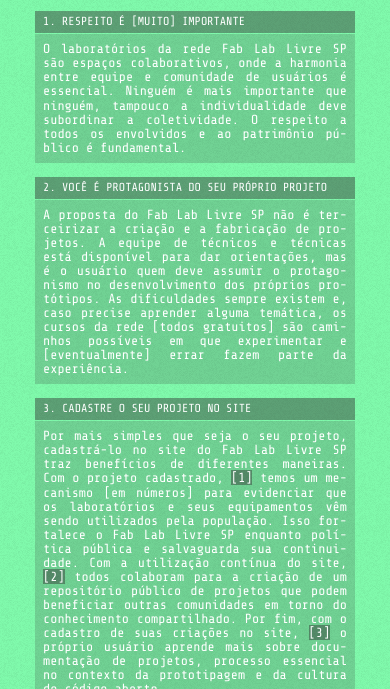
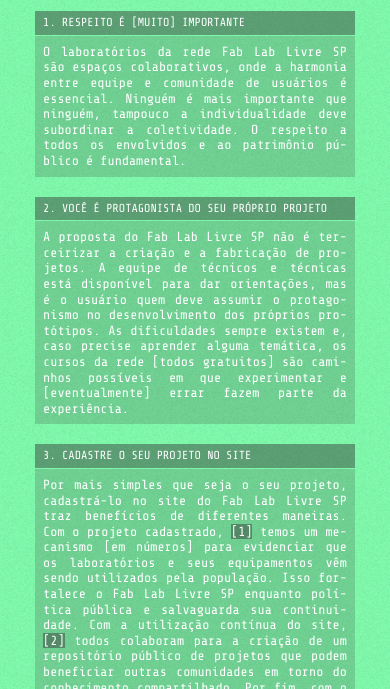
Before and after one commit to itsbrasil/fablablivresp-antes-de-agendar, a plain HTML site: page index.html in a window 390 px wide. Shown: the part 155-844 px from the top of the page. Drawn offline with nearby package versions, Linux system fonts and the light colour scheme.

Commit message:
Novos ajustes para visualização mobile. [3]

```diff
--- a/css/style.css
+++ b/css/style.css
@@ -1,9 +1,3 @@
-html {
-	-webkit-hyphens: auto;
-	-ms-hyphens: auto;
-	hyphens: auto;
-}
-
 body {
 	font-family: 'Share Tech Mono', monospace;
 	background: #81fbad url(../img/overlay.png);
@@ -57,6 +51,10 @@ a {
 	margin-bottom: 100px;
 	text-align: justify;
 	border-top: 1px #fff solid;
+
+	-webkit-hyphens: auto;
+	-ms-hyphens: auto;
+	hyphens: auto;
 }
 
 .frame {
@@ -135,7 +133,7 @@ a {
 	#rules {
 		width: 82vw;
 		font-size: 3.4vw;
-		line-height: 3.6vw;
+		line-height: 4vw;
 		margin-bottom: 10vw;
 		margin-top: 3.5vw;
 		padding-top: 4vw;
@@ -152,7 +150,7 @@ a {
 	}
 
 	.last {
-		margin-bottom: 14px;
+		margin-bottom: 20px;
 	}
 
 	.machineButton {
```
